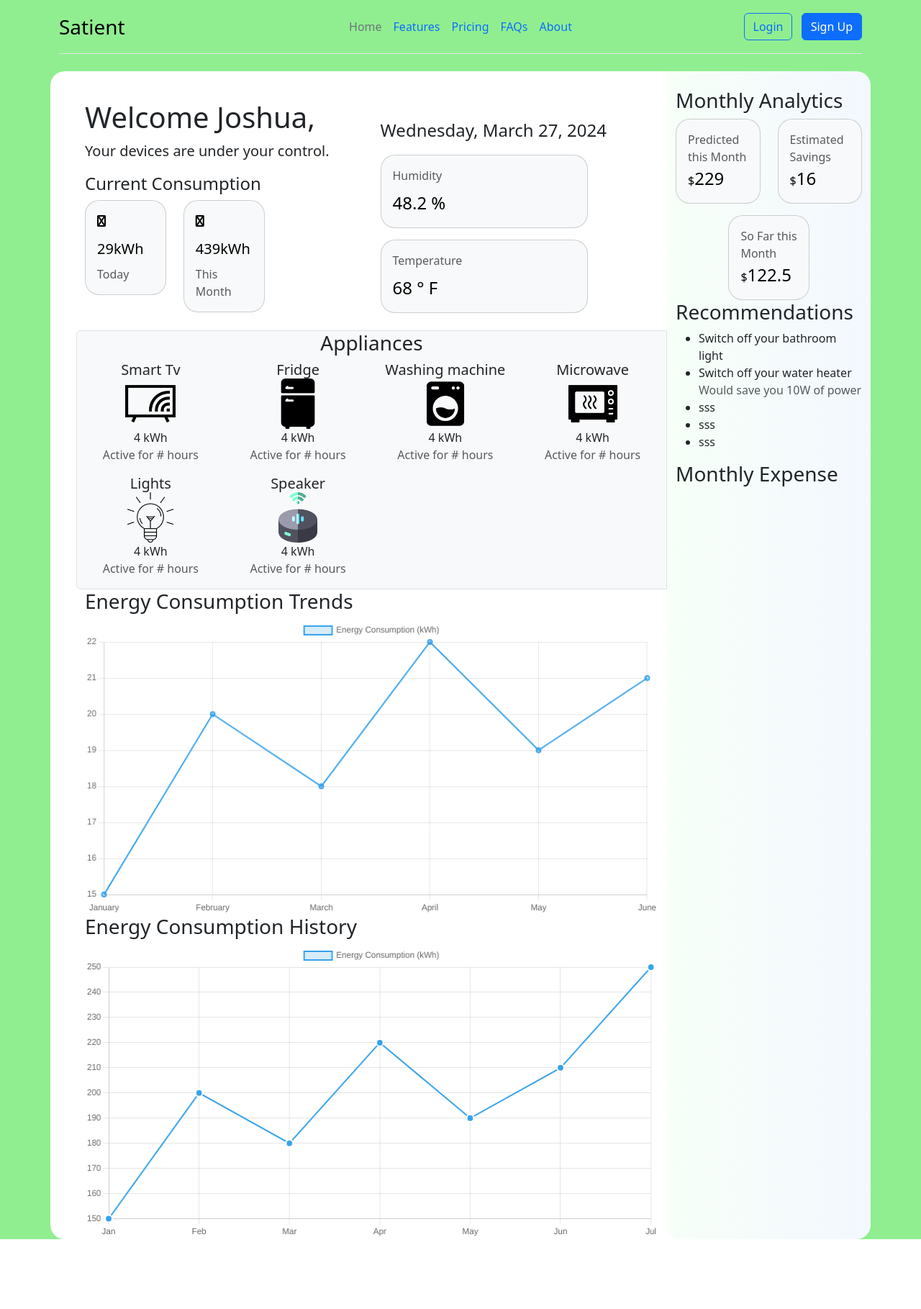
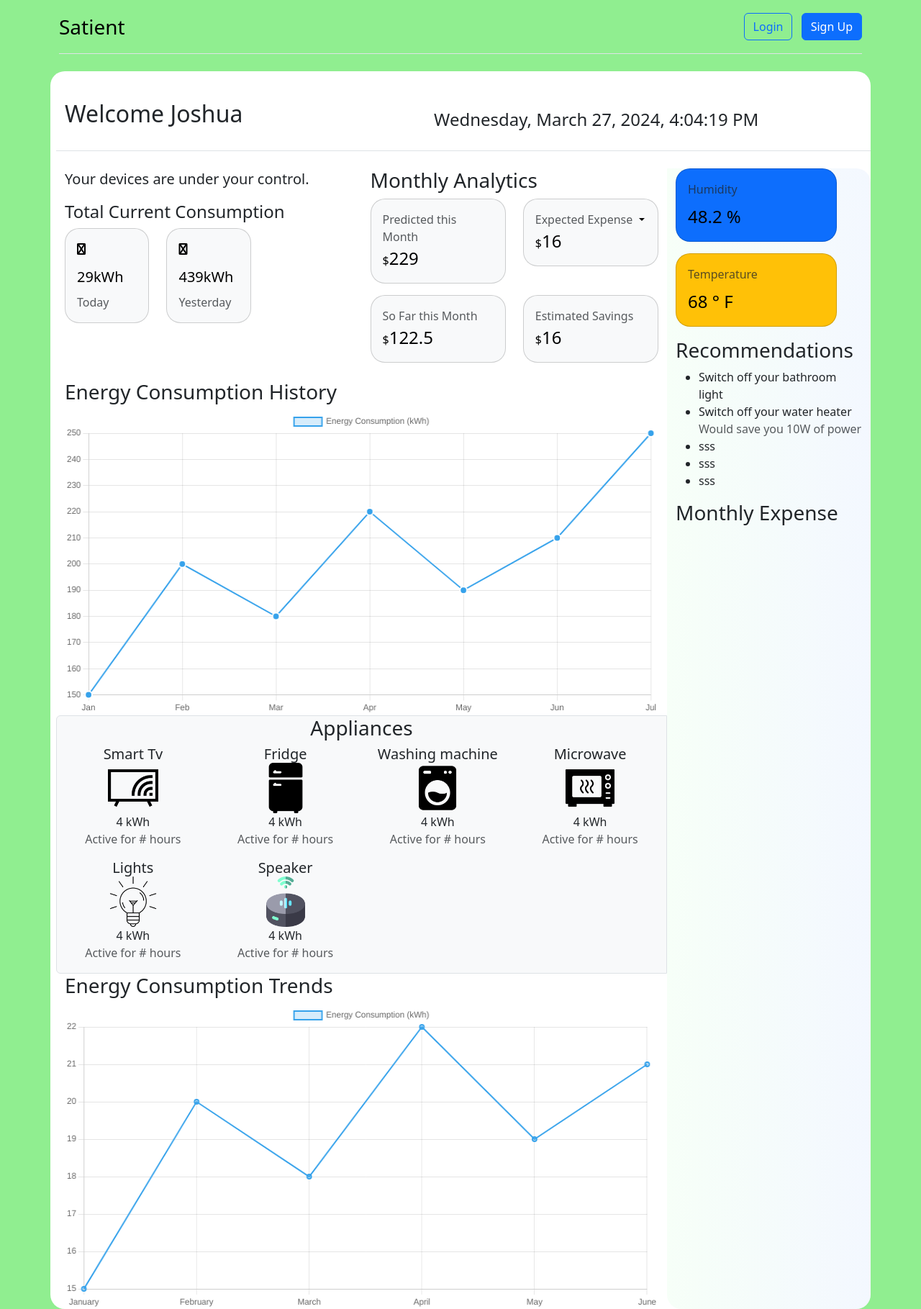
Before and after one commit to joshuakasana/EnergyOptimisation-app, a Flask app: page /home in a window 1280 px wide. Shown: the whole page at 72% size. Before the commit the page ends 1722 px from the top, so only its background shows below. Run offline with Flask 3, Linux system fonts and the light colour scheme; some libraries are stand-ins or nearby versions.

Commit message:
Implemented the Change Expense Modal

```diff
--- a/optimise/forms.py
+++ b/optimise/forms.py
@@ -1,7 +1,7 @@
 from flask_wtf import FlaskForm
 # from flask_wtf.file import FileField, FileAllowed
 # from flask_login import current_user
-from wtforms import StringField, PasswordField, SubmitField, BooleanField
+from wtforms import StringField, PasswordField, SubmitField, BooleanField, IntegerField, validators
 from wtforms.validators import DataRequired, Length, Email, EqualTo
 # from flaskblog.models import User
 
@@ -22,4 +22,8 @@ class LoginForm(FlaskForm):
                         validators=[DataRequired(), Email()])
     password = PasswordField('Password', validators=[DataRequired()])
     remember = BooleanField('Remember Me')
-    submit = SubmitField('Login')
+    submit = SubmitField('Sign in')
+
+class changeExpenseBudget(FlaskForm):
+    expense_budget = IntegerField('Expense Budget', validators=[DataRequired()])
+    submit = SubmitField('Submit')
--- a/optimise/routes.py
+++ b/optimise/routes.py
@@ -1,6 +1,6 @@
 from flask import render_template, url_for, redirect, flash
 from optimise import app
-from optimise.forms import RegistrationForm, LoginForm
+from optimise.forms import RegistrationForm, LoginForm, changeExpenseBudget
 # from optimise.models import User
 
 
@@ -10,9 +10,13 @@ from optimise.forms import RegistrationForm, LoginForm
 def base():
     return render_template('base.html')
 
-@app.route("/home")
+@app.route("/home", methods=['GET', 'POST'])
 def home():
-    return render_template('home.html')
+    form = changeExpenseBudget()
+    if form.validate_on_submit():
+        flash(f'Expense Budget updated successfully!', 'success')
+        return redirect(url_for('home'))
+    return render_template('home.html', title='Action Center', form=form)
 
 
 @app.route("/register", methods=['GET', 'POST'])
--- /dev/null
+++ b/optimise/static/scripts/changeExpModal.js
@@ -0,0 +1,21 @@
+document.addEventListener("DOMContentLoaded", function() {
+    // Get the modal
+    var changeExpModal = document.getElementById("changeExpModal");
+
+    // Get the button that opens the ChangeExpense modal
+    var changeExpBtn = document.getElementById("changeExpButton");
+
+
+    // When the user clicks on the changeExp button, open the changeExp modal
+    changeExpBtn.onclick = function() {
+        changeExpModal.style.display = "block";
+    }
+
+
+    // When the user clicks anywhere outside of the modal, close it
+    window.onclick = function(event) {
+        if (event.target == changeExpModal) {
+            changeExpModal.style.display = "none";
+        }
+    }
+});
--- a/optimise/static/scripts/currentDate.js
+++ b/optimise/static/scripts/currentDate.js
@@ -1,10 +1,22 @@
 document.addEventListener('DOMContentLoaded', function() {
-    var currentDateElement = document.getElementById('currentDate');
-    var currentDate = new Date();
+    var currentDateTimeElement = document.getElementById('currentDate');
 
-    var options = { weekday: 'long', year: 'numeric', month: 'long', day: 'numeric' };
-    var formattedDate = currentDate.toLocaleDateString('en-US', options);
+    function updateDateTime() {
+        var currentDate = new Date();
 
-    // currentDateElement.textContent = 'Today is: ' + formattedDate;
-    currentDateElement.textContent = formattedDate;
+        var optionsDate = { weekday: 'long', year: 'numeric', month: 'long', day: 'numeric' };
+        var formattedDate = currentDate.toLocaleDateString('en-US', optionsDate);
+
+        var optionsTime = { hour: 'numeric', minute: 'numeric', second: 'numeric' };
+        var formattedTime = currentDate.toLocaleTimeString('en-US', optionsTime);
+
+        // currentDateTimeElement.textContent = 'Today is: ' + formattedDate + ', ' + formattedTime;
+        currentDateTimeElement.textContent = formattedDate + ', ' + formattedTime;
+    }
+
+    // Call updateDateTime function immediately to display initial time
+    updateDateTime();
+
+    // Update time every second
+    setInterval(updateDateTime, 1000);
 });
--- a/optimise/static/styles/settingsModal.css
+++ b/optimise/static/styles/settingsModal.css
@@ -2,22 +2,24 @@
 .modal {
     display: none; /* Hidden by default */
     position: fixed; /* Stay in place */
-    z-index: 1; /* Sit on top */
-    left: 0;
-    top: 0;
+    z-index: 1; /* 1000; Sit on top */
+    left: 50%;
+    top: 50%;
     width: 100%; /* Full width */
     height: 100%; /* Full height */
     overflow: auto; /* Enable scroll if needed */
+    transform: translate(-50%, -50%);
     background-color: rgba(0,0,0,0.4); /* Black w/ opacity */
   }
 
   /* Modal Content/Box */
   .modal-content {
     background-color: #fefefe;
-    margin: 15% auto; /* 15% from the top and centered */
+    margin: 10% auto; /* 15% from the top and centered */
     padding: 20px;
     border: 1px solid #888;
-    width: 80%; /* Could be more or less, depending on screen size */
+    width: 50%; /* Could be more or less, depending on screen size */
+    max-height: calc(100vh - 120px); /* Adjust value as needed */
   }
 
   /* Close Button */
@@ -52,7 +54,7 @@
 /* Profile Modal Content/Box */
 #profileModal .modal-content {
     background-color: #fefefe;
-    margin: 15% auto; /* 15% from the top and centered */
+    margin: 8% auto; /* 15% from the top and centered */
     padding: 20px;
     border: 1px solid #888;
     width: 80%; /* Could be more or less, depending on screen size */
--- a/optimise/static/styles/style.css
+++ b/optimise/static/styles/style.css
@@ -21,7 +21,7 @@ body {
     padding-top: 40px;
 }
 
-aside {
+aside, #aside {
     background: linear-gradient(90deg, #e3ffe7 0%, #d9e7ff 100%);
     background: linear-gradient(90deg, rgba(227, 255, 231, 0.3) 0%, rgba(217, 231, 255, 0.3) 100%);
     /* background-color: rgba(0, 0, 255, 0.367); */
@@ -31,6 +31,8 @@ aside {
     border-top-right-radius: 20px;
     border-bottom-right-radius: 20px;
 }
+
+
 
 .card{
     border-radius: 20px;
--- a/optimise/templates/home.html
+++ b/optimise/templates/home.html
@@ -1,16 +1,33 @@
 {% extends "layout.html" %}
 {% block content %}
+    <!-- <div class="row g-2 p-4 -->
+        <!-- <div class="col-md-12 col-lg-9 p-4">
+            <h2 class="pb-2 mb-2 border-bottom">
+                Welcome Joshua
+            </h2>
+        </div> -->
+        <div class="d-flex flex-wrap justify-content-between align-items-center py-3 my-4 border-bottom">
+            <div class="col-md-4 d-flex align-items-center">
+                <h2 class="pb-2 mb-2 ">
+                    Welcome Joshua
+                </h2>
+            </div>
+            <div class="fs-4" id="currentDate"></div>
+            <div></div>
+        </div>
+
         <!-- Left pane -->
-    <div class="col-md-9" id="left-pane">
+        <div class="col-md-9 pl-8">
+            <!-- <h1 class="pb-4 mb-4 border-bottom">
+                Welcome Joshua
+            </h1> -->
+
             <div class="row mb-2">
                 <div class="col-md-6">
-                <h1 >Welcome Joshua,</h1>
                     <p class="lead">Your devices are under your control.</p>
-                <!-- <p id="currentDate"></p> -->
-                <div class="col-md-12">
 
                     <div class="row">
-                        <p class="h4">Current Consumption</p>
+                        <p class="h4">Total Current Consumption</p>
                         <div class="col-md-6 col-lg-4 mb-3">
                             <div class="card bg-light" style="max-width: 8rem;">
                                 <div class="card-body text-black">
@@ -25,34 +42,105 @@
                                 <div class="card-body text-black">
                                     <i class="fa fa-superpowers mb-3"></i>
                                     <p class="card-title fs-5">439kWh</p>
-                                  <p class="card-text text-muted">This Month</p>
+                                    <p class="card-text text-muted">Yesterday</p>
+                                </div>
+                            </div>
+                        </div>
+                    </div>
+                </div>
+                <div class="col-md-6">
+                    <h3>Monthly Analytics</h3>
+                    <div class="row">
+                        <div class="col-md-6 col-lg-6 mb-3">
+                            <div class="card bg-light text-black">
+                                <div class="card-body">
+                                    <p class="text-muted mb-0">Predicted this Month</p>
+                                    <p class="card-text mt-0">$<span class="fs-4">229</span></p>
+                                </div>
+                            </div>
+                        </div>
+
+                        <div class="col-md-6 col-lg-6 mb-3">
+                            <div class="card bg-light text-black">
+                                <div class="card-body">
+                                    <div class="dropdown">
+                                        <a href="#" class="d-block link-body-emphasis text-decoration-none dropdown-toggle show" data-bs-toggle="dropdown" aria-expanded="true">
+                                            <span class="text-muted mb-0">Expected Expense</span>
+                                        </a>
+                                        <ul class="dropdown-menu text-small" style="position: absolute; inset: 0px auto auto 0px; margin: 0px; transform: translate(0px, 34px);" data-popper-placement="bottom-start">
+                                            <li>
+                                                <button class="btn btn-light dropdown-item" id="changeExpButton">
+                                                    Change...
+                                                </button>
+                                            </li>
+                                        </ul>
+                                    </div>
+                                    <p class="card-text mt-0">$<span class="fs-4">16</span></p>
+
+                                </div>
+                            </div>
+                        </div>
+
+                        <div class="col-md-6 col-lg-6 mb-3">
+                            <div class="card bg-light text-black">
+                                <div class="card-body">
+                                    <p class="text-muted mb-0">So Far this Month</p>
+                                    <p class="card-text mt-0">$<span class="fs-4">122.5</span></p>
+                                </div>
+                            </div>
+                        </div>
+
+                        <div class="col-md-6 col-lg-6 mb-3">
+                            <div class="card bg-light text-black">
+                                <div class="card-body">
+                                    <p class="text-muted mb-0">Estimated Savings</p>
+                                    <p class="card-text mt-0">$<span class="fs-4">16</span></p>
                                 </div>
                             </div>
                         </div>
                     </div>
                 </div>
             </div>
-            <div class="col-md-6 pt-4">
-                <!-- <div class="card border-primary mb-3" style="max-width: 18rem;">
-                    <div class="card-body text-primary">
-                      <p class="card-title text-muted">Current Consumption</p>
-                      <p class="card-text fs-5">1,5 kWh</p>
+
+            <!-- The changeExp modal -->
+            <div id="changeExpModal" class="modal">
+                <div class="modal-content rounded-4 shadow">
+                    <div class="col-lg-12">
+                        <form class="p-4 p-md-5 border rounded-3 bg-body-tertiary bg-light" method="POST" action="">
+                            {{ form.hidden_tag() }}
+                            <fieldset class="form-group">
+                                <legend class="border-bottom mb-4">Update Expense Budget</legend>
+
+                                <div class="form-group">
+                                    {{ form.expense_budget.label(class="form-control-label") }}
+                                    {% if form.expense_budget.errors %}
+                                        {{ form.expense_budget(class="form-control form-control-lg is-invalid") }}
+                                        <div class="invalid-feedback">
+                                            {% for error in form.expense_budget.errors %}
+                                                <span>{{ error }}</span>
+                                            {% endfor %}
                                         </div>
-                </div> -->
-                <p class="fs-4" id="currentDate"></p>
-                <div class="card mb-3 bg-light" style="max-width: 18rem;">
-                    <div class="card-body text-black">
-                      <p class="card-title text-muted">Humidity</p>
-                      <p class="card-text fs-4">48&period;2 &#37;</p>
+                                    {% else %}
+                                        {{ form.expense_budget(class="form-control form-control-lg") }}
+                                    {% endif %}
                                 </div>
+                            </fieldset>
+                            <div class="form-group">
+                                {{ form.submit(class="w-100 btn btn-lg btn-primary btn-outline-info") }}
                             </div>
-                <div class="card mb-3 bg-light" style="max-width: 18rem;">
-                    <div class="card-body text-black">
-                      <p class="card-title text-muted">Temperature</p>
-                      <p class="card-text fs-4">68 &deg F</p>
+                            <div class="border-top pt-3">
+                                <small class="text-body-secondary">
+                                    Wanna go <a class="ml-2" href="{{ url_for('home') }}">back?</a>
+                                </small>
+                            </div>
+                        </form>
                     </div>
                 </div>
             </div>
+
+            <div class="row">
+                <h3>Energy Consumption History</h3>
+                <canvas id="consumptionChart"></canvas>
             </div>
 
 
@@ -101,109 +189,25 @@
                 <canvas id="energyChart" width="800" height="400"></canvas>
             </div>
 
-        <div class="row">
-            <!-- <h3>Consumption history</h3>
-                <div class="col-12">
-                <img class="img-fluid" alt="500x500" src="{{ url_for('static', filename='images/consumptionHistory.png') }}" style="max-width: 70%;">
-            </div> -->
-            <h3>Energy Consumption History</h3>
-            <canvas id="consumptionChart"></canvas>
-        </div>
 
 
         </div>
+
         <!-- Right pane -->
-    <aside class="col-md-3 sidebar">
-        <!-- <div class="cr-wkly-consumption">
-            <h3>Weekly Consumption</h3>
-
-        </div>
-        <div class="cr-feedback">
-            Comfortability
-        </div> -->
-        <div class="mb-30"><br></div>
-
-        <div class="row">
-            <!-- <h3>Monthly Analytics</h3>
-            <div class="col-md-6 col-lg-6 mb-3">
-                <div class="card bg-light text-black">
-                    <div class="card-body">
-                        <p class="text-muted">Total Consumption</p>
-                        <p class="card-text">344 kW <br><span>$ 112.5</span></p>
+        <div class="col-md-3 sidebar" id="aside">
+            <div class="position-sticky" style="top: 2rem;">
+                <div class="card mb-3 bg-primary" style="max-width: 14rem;">
+                    <div class="card-body text-black">
+                      <p class="card-title text-muted">Humidity</p>
+                      <p class="card-text fs-4">48&period;2 &#37;</p>
                     </div>
                 </div>
-            </div>
-
-
-            <div class="col-md-6 col-lg-6 mb-3">
-                <div class="card bg-light text-black">
-                    <div class="card-body">
-                        <p class="text-muted">Predicted Consumption</p>
-                        <p class="card-text">344 kW <br><span>$ 112.5</span></p>
+                <div class="card mb-3 bg-warning" style="max-width: 14rem;">
+                    <div class="card-body text-black">
+                      <p class="card-title text-muted">Temperature</p>
+                      <p class="card-text fs-4">68 &deg F</p>
                     </div>
                 </div>
-            </div>
-
-
-            <div class="col-md-6 col-lg-6 mb-3">
-                <div class="card bg-light text-black">
-                    <div class="card-body">
-                        <p class="text-muted">Current Consumption</p>
-                        <p class="card-text">344 kW <br><span>$ 112.5</span></p>
-                    </div>
-                </div>
-            </div>
-
-
-            <div class="col-md-6 col-lg-6 mb-3">
-                <div class="card border border-dark bg-primary text-white">
-                    <div class="card-body">
-                        <p class="text-muted"><br>Optimisation</p>
-                        <p class="card-text">Good</p>
-                    </div>
-                </div>
-            </div> -->
-
-            <h3>Monthly Analytics</h3>
-            <div class="col-md-6 col-lg-6 mb-3">
-                <div class="card bg-light text-black">
-                    <div class="card-body">
-                        <p class="text-muted mb-0">Predicted this Month</p>
-                        <p class="card-text mt-0">$<span class="fs-4">229</span></p>
-                    </div>
-                </div>
-            </div>
-
-
-            <div class="col-md-6 col-lg-6 mb-3">
-                <div class="card bg-light text-black">
-                    <div class="card-body">
-                        <p class="text-muted mb-0">Estimated Savings</p>
-                        <p class="card-text mt-0">$<span class="fs-4">16</span></p>
-                    </div>
-                </div>
-            </div>
-            <div class="d-flex gap-2 justify-content-center py-0">
-                <div class="card bg-light text-black">
-                    <div class="card-body">
-                        <p class="text-muted mb-0">So Far this<br> Month</p>  <!--↓-->
-                        <p class="card-text mt-0">$<span class="fs-4">122.5</span></p>
-                    </div>
-                </div>
-            </div>
-
-
-
-            <!-- <div class="col-md-6 col-lg-6 mb-3">
-                <div class="card border border-dark bg-primary text-white">
-                    <div class="card-body">
-                        <p class="text-muted mb-0">This <br>Month</p>
-                        <p class="card-text mt-0">$<span class="fs-4">216</span></p>
-                    </div>
-                </div>
-            </div> -->
-        </div>
-
                 <div>
                     <h3>Recommendations</h3>
                     <ul>
@@ -218,5 +222,8 @@
                 <div>
                     <h3>Monthly Expense</h3>
                 </div>
-    </aside>
+            </div>
+        </div>
+    <!-- </div> -->
+
 {% endblock content %}
--- a/optimise/templates/layout.html
+++ b/optimise/templates/layout.html
@@ -31,16 +31,35 @@
                 </a>
             </div>
 
-          <ul class="nav col-12 col-md-auto mb-2 justify-content-center mb-md-0">
+            <!-- <ul class="nav col-12 col-md-auto mb-2 justify-content-center mb-md-0">
                 <li><a href="{{ url_for('base') }}" class="nav-link px-2 link-secondary">Home</a></li>
                 <li><a href="#" class="nav-link px-2">Features</a></li>
                 <li><a href="#" class="nav-link px-2">Pricing</a></li>
                 <li><a href="#" class="nav-link px-2">FAQs</a></li>
                 <li><a href="#" class="nav-link px-2">About</a></li>
-          </ul>
+            </ul> -->
 
             <div class="col-md-3 text-end">
-
+                <!-- {% if current_useris_authenticated %}
+                    <div class="dropdown text-end">
+                        <a href="#" class="d-block link-dark text-decoration-none dropdown-toggle" id="dropdownUser1" data-bs-toggle="dropdown" aria-expanded="false">
+                            <img src="{{ url_for('static', filename='images/funnyCat.jpg') }}" alt="mdo" width="32" height="32" class="rounded-circle">
+                        </a>
+                        <ul class="dropdown-menu text-small" aria-labelledby="dropdownUser1">
+                            <li><a class="dropdown-item" href="#" id="settingsButton">Settings</a></li>
+                            <li><a class="dropdown-item" href="#" id="profileButton">Profile</a></li>
+                            <li><hr class="dropdown-divider"></li>
+                            <li><a class="dropdown-item" href="#">Sign out</a></li>
+                        </ul>
+                    </div>
+                {% else %}
+                    <button type="button" class="btn btn-outline-primary me-2">
+                        <a class="nav-item nav-link" href="{{ url_for('login') }}">Login</a>
+                    </button>
+                    <button type="button" class="btn btn-primary">
+                        <a class="nav-item nav-link" href="{{ url_for('register') }}">Sign Up</a></a>
+                    </button>
+                {% endif %} -->
                 <button type="button" class="btn btn-outline-primary me-2">
                     <a class="nav-item nav-link" href="{{ url_for('login') }}">Login</a>
                 </button>
@@ -109,9 +128,7 @@
             {% block content %}{% endblock %}
         </div>
 
-        <script src="{{ url_for('static', filename='scripts/main.js') }}"></script>
-        <script src="{{ url_for('static', filename='scripts/energyHistory.js') }}"></script>
-        <script src="{{ url_for('static', filename='scripts/settingsModal.js') }}"></script>
+
 
         <!-- <div class="container">
             <footer class="d-flex flex-wrap justify-content-between align-items-center py-3 my-4 border-top">
@@ -133,5 +150,9 @@
     </main>
 
     <script src="https://cdn.jsdelivr.net/npm/bootstrap@5.3.2/dist/js/bootstrap.bundle.min.js" integrity="sha384-C6RzsynM9kWDrMNeT87bh95OGNyZPhcTNXj1NW7RuBCsyN/o0jlpcV8Qyq46cDfL" crossorigin="anonymous"></script>
+    <script src="{{ url_for('static', filename='scripts/changeExpModal.js') }}"></script>
+    <script src="{{ url_for('static', filename='scripts/main.js') }}"></script>
+    <script src="{{ url_for('static', filename='scripts/energyHistory.js') }}"></script>
+    <script src="{{ url_for('static', filename='scripts/settingsModal.js') }}"></script>
 </body>
 </html>
--- a/optimise/templates/loginPage.html
+++ b/optimise/templates/loginPage.html
@@ -4,10 +4,10 @@
 <div class="container col-xxl-8 px-4 py-5">
     <div class="row flex-lg-row-reverse align-items-center g-5 py-5">
         <div class="col-10 col-sm-8 col-lg-6">
-            <img src="{{ url_for('static', filename='images/login-image.jpg') }}" class="d-block mx-lg-auto img-fluid" alt="Login image" width="700" height="500" loading="lazy">
+            <img src="{{ url_for('static', filename='images/login-image3.jpg') }}" class="d-block mx-lg-auto img-fluid" alt="Login image" width="429px" height="475px" loading="lazy">
         </div>
-        <div class="col-lg-6">
-            <form class="p-4 p-md-5 border rounded-3 bg-body-tertiary" method="POST" action="">
+        <div class="col-lg-5">
+            <form class="p-4 p-md-5 border rounded-3 bg-body-tertiary bg-light" method="POST" action="">
                 {{ form.hidden_tag() }}
                 <fieldset class="form-group">
                     <legend class="border-bottom mb-4">Log In</legend>
```
Also changed, not shown: optimise/static/images/login-image3.jpg (added). Lines whose indentation alone changed are shown as unchanged.
